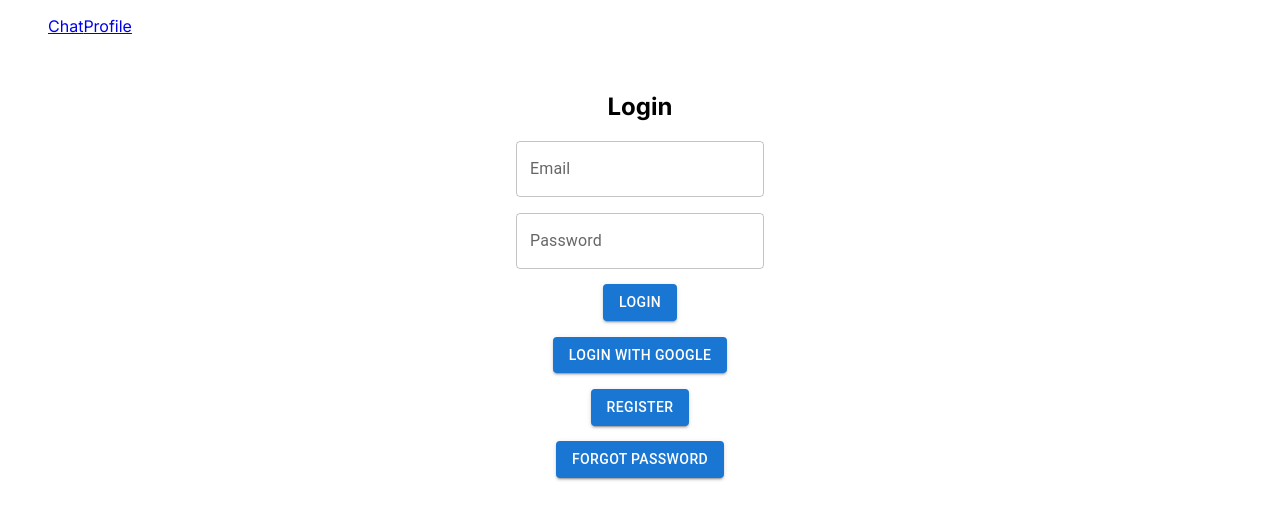
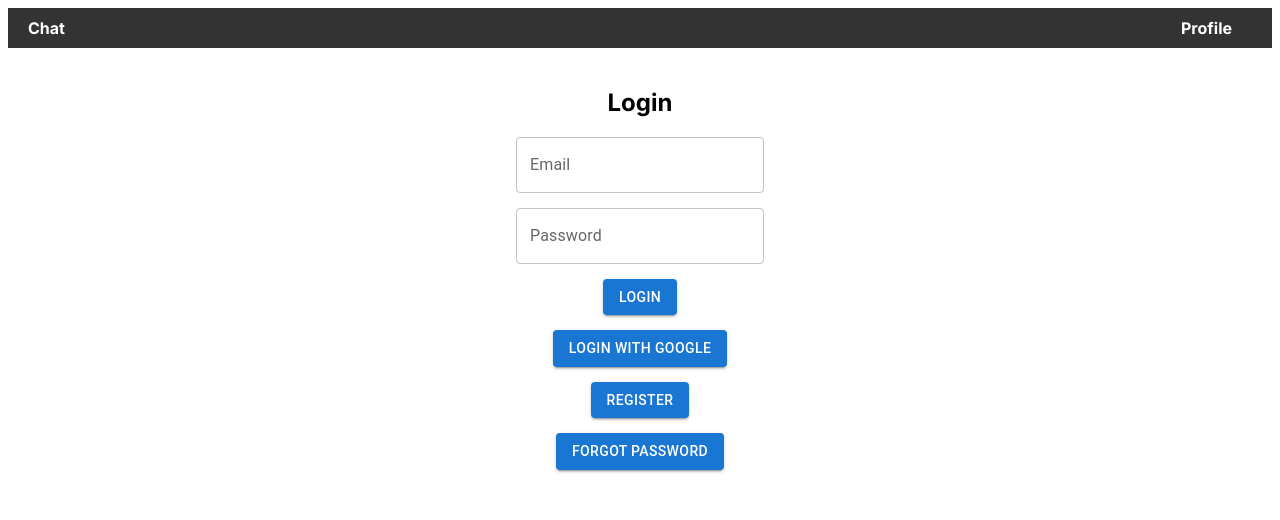
Before and after one commit to Tadooks/ChatAssigment, a Next.js app in the folder nextchatapp/: page /profile in a window 1280 px wide. Shown: the top 520 px of the page. Built offline with nearby package versions, Linux system fonts and the light colour scheme; no server answers.

Commit message:
profile stuff

```diff
--- a/nextchatapp/src/app/components/navbar/index.tsx
+++ b/nextchatapp/src/app/components/navbar/index.tsx
@@ -5,14 +5,19 @@ const Navbar = () => {
   return (
     <>
       <div>
-        <ul >
+        <div className="NavBar">
+          <div className="Element">
             <Link href="/">
               Chat
             </Link>
+          </div>
+
+          <div className="Element">
             <Link href="/profile">
               Profile
             </Link>
-        </ul>
+          </div>
+        </div>
       </div>
     </>
   );
--- a/nextchatapp/src/app/globals.css
+++ b/nextchatapp/src/app/globals.css
@@ -109,7 +109,7 @@ a {
 
 .center{
   margin: auto;
-  width: 50%;
+  width: 80%;
 }
 
 .center2{
@@ -120,8 +120,8 @@ a {
 
 .auth{
   margin: auto;
-  width: 50%;
-  max-width: 400px;
+  width: 100%;
+  max-width: 300px;
   padding: 20px;
   text-align: center;
 }
@@ -129,3 +129,37 @@ a {
 .space{
   margin: 5%;
 }
+
+.spaceButton{
+  margin: 5%;
+}
+
+
+
+
+/* Navbar styles */
+.NavBar {
+  background-color: #333; /* Background color for the navbar */
+  color: #fff; /* Text color */
+  display: flex; /* Display children horizontally */
+  justify-content: space-between; /* Space out the children */
+  padding: 10px 20px; /* Padding around the navbar */
+}
+
+/* Navbar elements */
+.Element {
+  display: inline-block; /* Display elements horizontally */
+  margin-right: 20px; /* Spacing between elements */
+}
+
+/* Navbar links */
+.Element a {
+  text-decoration: none; /* Remove underline from links */
+  color: #fff; /* Text color for links */
+  font-weight: bold; /* Bold text for links */
+}
+
+/* Navbar links on hover */
+.Element a:hover {
+  text-decoration: underline; /* Underline links on hover */
+}
--- a/nextchatapp/src/app/page.module.css
+++ b/nextchatapp/src/app/page.module.css
@@ -227,3 +227,36 @@
     transform: rotate(0deg);
   }
 }
+
+
+
+/* Navbar styles */
+.NavBar {
+  background-color: #333; /* Background color for the navbar */
+  color: #fff; /* Text color */
+  padding: 10px 20px; /* Padding around the links */
+}
+
+/* Navbar links */
+.NavBar ul {
+  list-style-type: none; /* Remove bullet points from the list */
+  padding: 0;
+}
+
+/* Navbar links - list items */
+.NavBar ul li {
+  display: inline; /* Display the list items horizontally */
+  margin-right: 20px; /* Spacing between the list items */
+}
+
+/* Navbar links - anchor tags */
+.NavBar ul li a {
+  text-decoration: none; /* Remove underline from links */
+  color: #fff; /* Text color for links */
+  font-weight: bold; /* Bold text for links */
+}
+
+/* Navbar links - anchor tags on hover */
+.NavBar ul li a:hover {
+  text-decoration: underline; /* Underline links on hover */
+}
--- a/nextchatapp/src/app/profile/page.tsx
+++ b/nextchatapp/src/app/profile/page.tsx
@@ -107,6 +107,7 @@ const Login = () => {
         {!userIsLoggedIn ? (
         <>
           <div className='auth'>
+
             <h2>Login</h2>
             <div className='space'>
               <label>
@@ -132,22 +133,25 @@ const Login = () => {
                 />
               </label>
             </div>
-            <div className='space'>
+
+            <div className='spaceButton'>
               <Button variant="contained" onClick={handleEmailLogin}>Login</Button>
             </div>
-            <div className='space'>
+            <div className='spaceButton'>
               <Button variant="contained" onClick={handleGoogleSignIn}>Login with Google</Button>
             </div>
 
-            <div className='space'>
+            <div>
+            <div className='spaceButton'>
               <Link href="/register">
                 <Button variant="contained">Register</Button>
               </Link>
             </div>
-            <div className='space'>
+            <div className='spaceButton'>
               <Link href="/forgotpassword">
                 <Button variant="contained">Forgot password</Button>
               </Link>
+            </div>
             </div>
 
           </div>
--- a/nextchatapp/src/client/MainPage.tsx
+++ b/nextchatapp/src/client/MainPage.tsx
@@ -25,6 +25,9 @@ export default function Chat(){
   const [messageInput, setMessageInput] = useState('');
   const [currentUserName, setCurrentUserName] = useState('');
 
+  const [userIsLoggedIn, setUserIsLoggedIn] = useState(false); // Track if user data is loaded
+
+
   const [loading, setLoading] = useState(true);
   const [error, setError] = useState(null);
 
@@ -36,7 +39,6 @@ export default function Chat(){
   //message length
   const messageLengthLimit=30;
 
-  //!!!!!!!!!!!!!!!!!!!!!!!!!!!!!!!!!!!!!!!!!!!!!!!!!!!!!!!!!!!FIX LOADING ISSUE
 
   useEffect(() => {
     const db = getFirestore(firebase);
```
Also changed, not shown: nextchatapp/src/app/register/page.tsx (+7 -0 lines).
